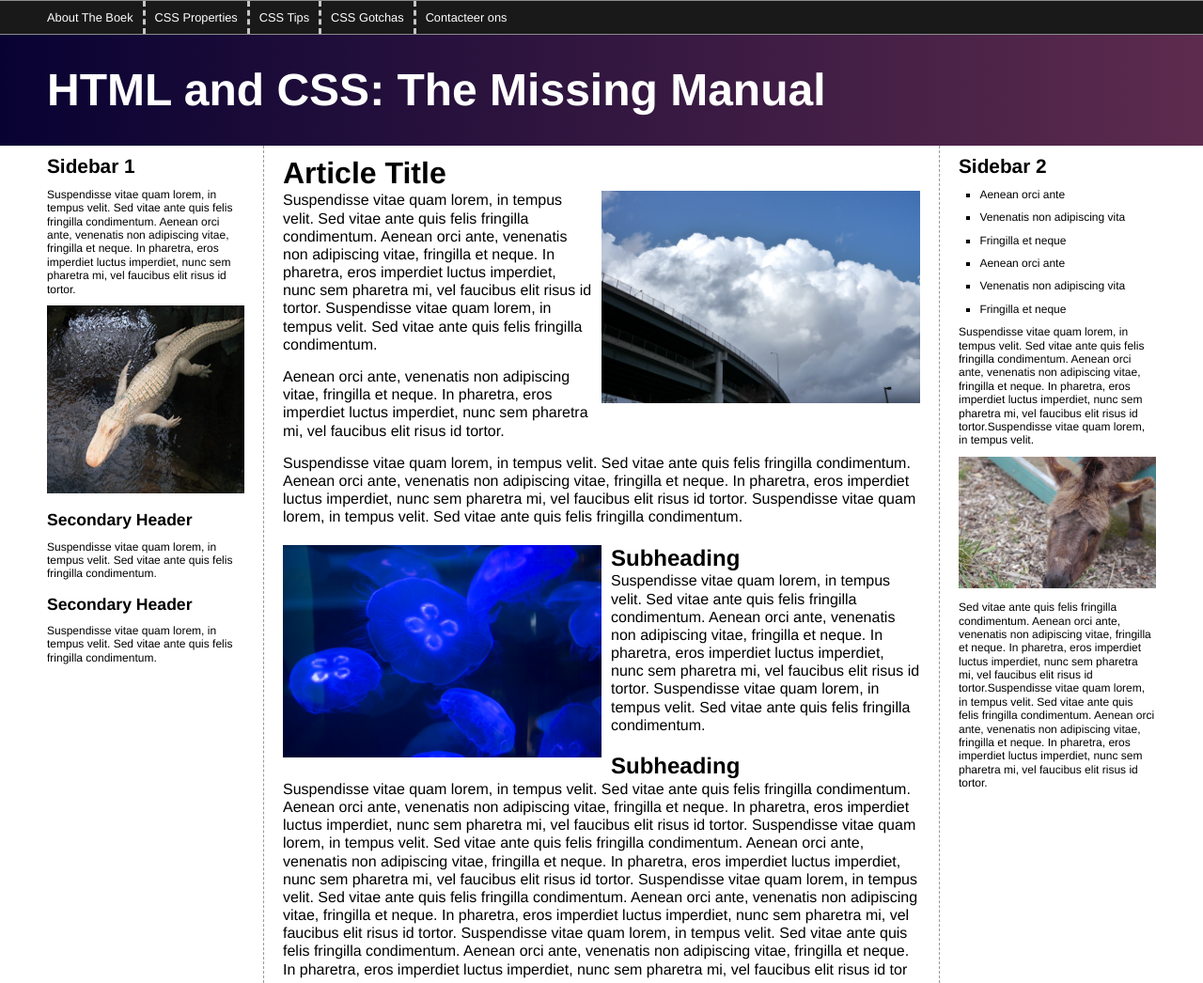
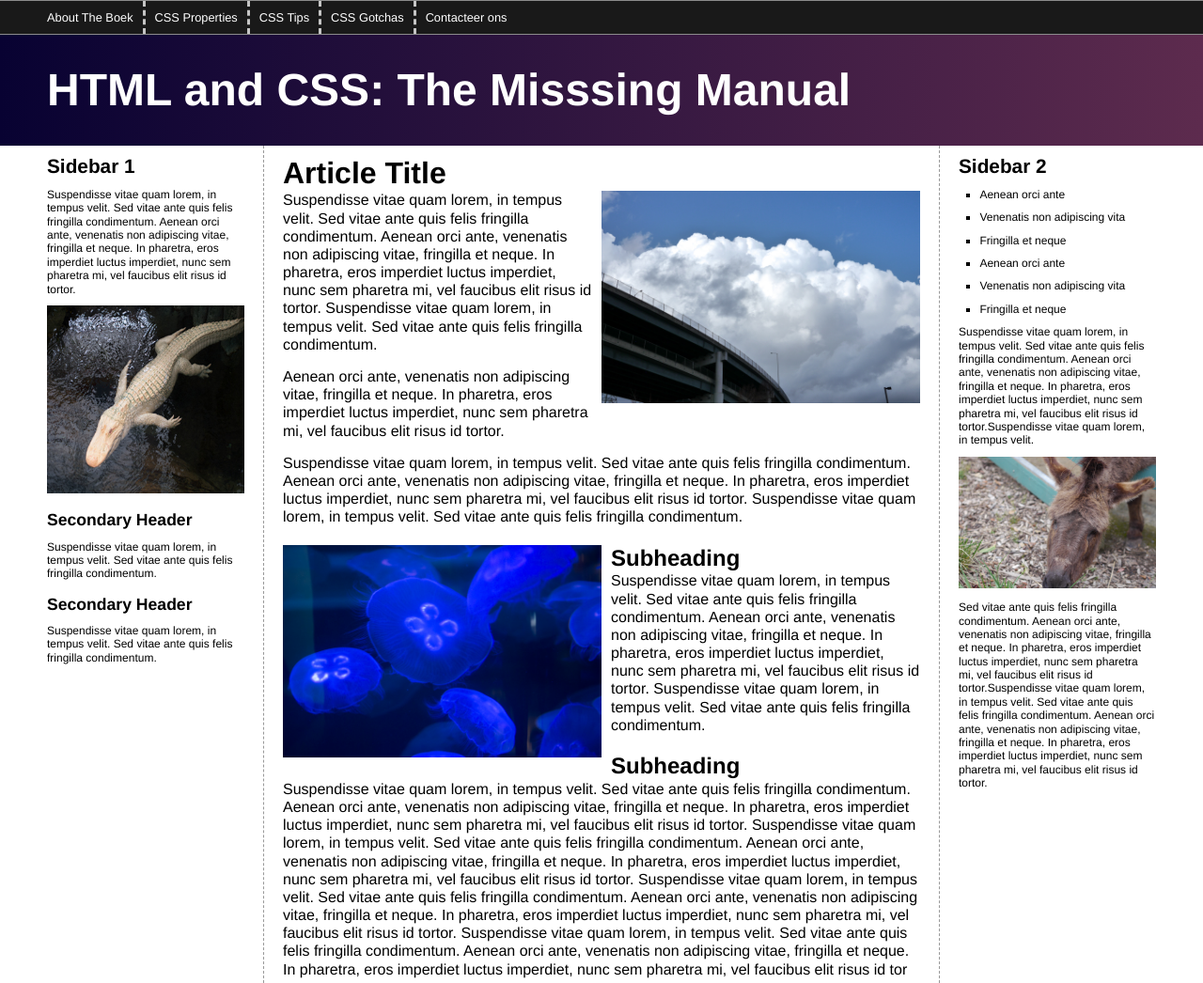
Before and after one commit to braeckmanspieterjan/digwo-opdracht6, a plain HTML site: page index.html in a window 1280 px wide. Shown: the top 1046 px of the page at 94% size. Drawn offline with Linux system fonts and the light colour scheme.

Commit message:
missing -> misssing

```diff
--- a/index.html
+++ b/index.html
@@ -22,7 +22,7 @@
             <li><a href="#">Contact Us</a></li> -->
           </ul>
         </nav>
-        <h1>HTML and CSS: The Missing Manual</h1>
+        <h1>HTML and CSS: The Misssing Manual</h1>
       </header>
       <div class="contentWrapper">
         <div class="columnWrapper">
```
